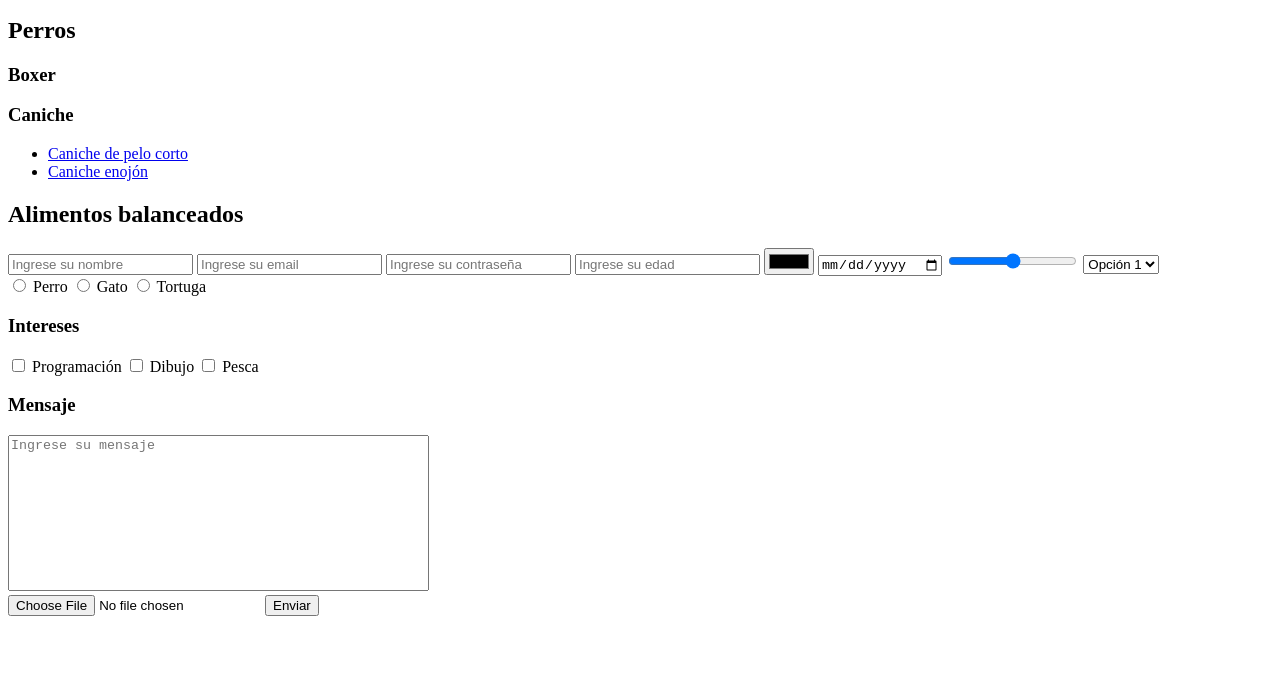
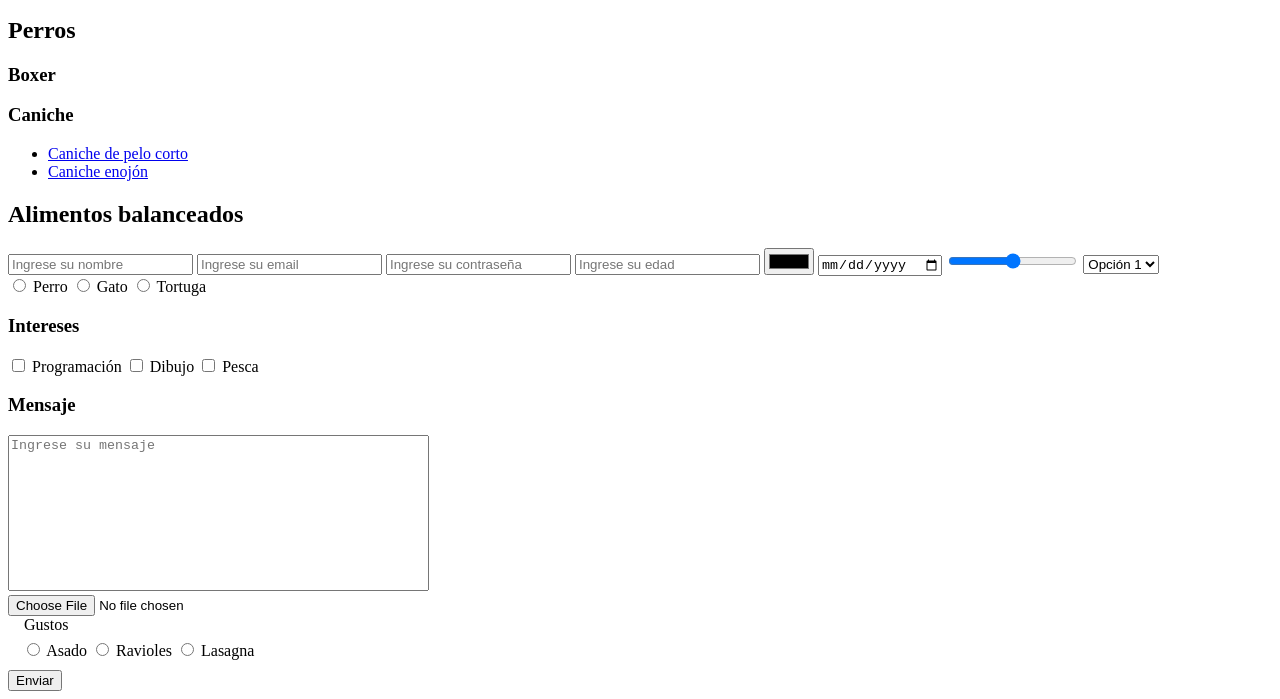
Before and after one commit to AQUINIJARE/clase-4, a plain HTML site: page index.html in a window 1280 px wide. Shown: the part 101-800 px from the top of the page. Drawn offline with Linux system fonts and the light colour scheme.

Commit message:
agregar: ejemplo de fieldset

```diff
--- a/index.html
+++ b/index.html
@@ -5,9 +5,12 @@
     <meta name="viewport" content="width=device-width, initial-scale=1.0" />
     <title>Multimedia | Formularios</title>
   </head>
-  <style> /*dentro del archivo html para poder quitarle al usuario la funcionalidad de agrandar o achicar el textarea (cuadro de comentarios)*/
+  <style> /*dentro del archivo html para poder quitarle al usuario la funcionalidad de agrandar o achicar el textarea (cuadro de comentarios) y a la etiqueta fieldset le saca el borde por ejemplo*/
     textarea {
       resize: none;
+    }
+    fieldset {
+      border: none;
     }
   </style>
   <body>
@@ -78,6 +81,17 @@
             <textarea placeholder="Ingrese su mensaje" cols="50" rows="10"></textarea> <!--sirve para opiniones y para mensajes más largos que del tipo input text, tiene un campo más grande para escribir. Cols es el atributo columna y rows es el atributo filas-->
           </div>
           <input type="file" accept="multiple"> <!--para cargar archivos, el atributo accept sirve para elegir qué tipo de archivo quiero que se suba, con la coma separo y puedo indicarle que cargue diferentes tipos de archivos. Fundamental agregar el . antes de el tipo de archivo. Multiple hace que acepte todo tipo de archivo, si no le indico atributo, queda por defecto-->
+          <fieldset> <!--conjunto de campos, se le puede agregar los input dentro, no se suele usar, es para datos de usuario, por ejemplo, muy extensos-->
+            <legend>Gustos</legend>
+             <div>
+            <input type="radio" name="comida" id="asado">
+            <label for="asado">Asado</label>
+            <input type="radio" name="comida" id="ravioles">
+            <label for="ravioles">Ravioles</label>
+            <input type="radio" name="comida" id="lasagna">
+            <label for="lasagna">Lasagna</label>
+          </div>
+          </fieldset>
         <button>Enviar</button>
         </form>
       </section>
```
